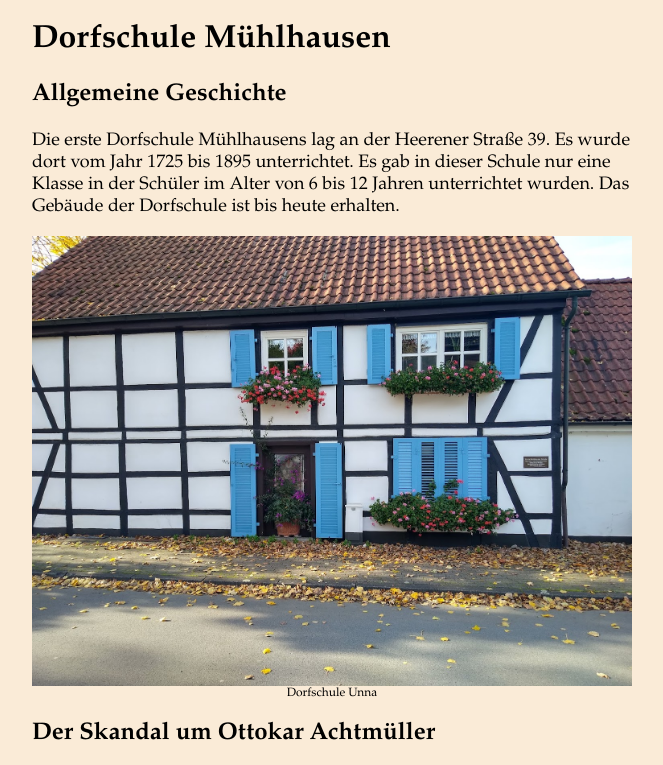
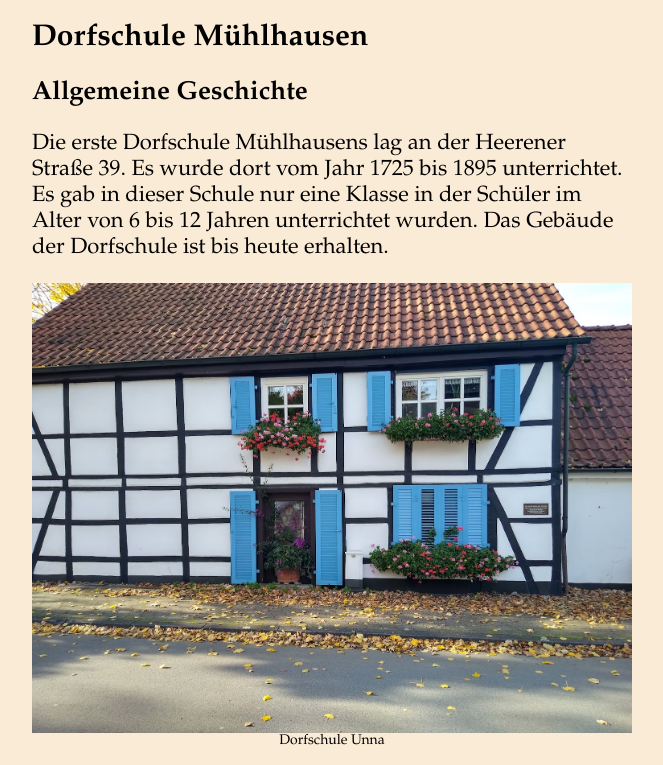
Before and after one commit to arndtniebisch/dorfschule, a plain HTML site: page index.html in a window 1280 px wide. Shown: the top 765 px of the page, without its empty margins (308-971 px from the left). Drawn offline with Linux system fonts and the light colour scheme.

Commit message:
changed font-size

```diff
--- a/index.html
+++ b/index.html
@@ -19,10 +19,16 @@
         }
         .caps{
             text-align: center;
-            font-size: 12px;
+            font-size: 14px;
+        }
+        h1{
+            font-size: 30px;
+        }
+        h2{
+            font-size: 26px;
         }
         p{
-            font-size: 18px;
+            font-size: 22px;
         }
     </style>
 <title>Dorfschule Mühlhausen</title>
@@ -44,12 +50,14 @@ Das Gebäude der Dorfschule ist bis heute erhalten. </p>
 Ottokar Achtmüller war bekannt als sehr strenger Lehrer, der seine Arbeit sehr ernst nahm und besonders darauf achtete, dass die Schüler ihre Hausarbeiten machten.
 Wenn die Schüler ihr Hausarbeiten nicht gemacht hatten, nahm Achtmüller diese Schüler mit in sein nahegelegenes Haus, auf dem Hügel in der Nähe der Dorfschule.</p>
 
+<img src="klassenfoto-caps.jpg" alt="Klassenfoto mit Max, Otto, Fritz, Karl und Achtmüller">
+<div class="caps">Klassenfoto mit Max, Otto, Fritz, Karl und Achtmüller</div>
+
+
 <p>Am 31. Oktober 1895 mussten die Schüler Max Müller, Otto Schneider, Fritz Schmidt und Karl Kummer mit zu Achtüller, um ihre Hausarbeiten zu machen. Die Kinder wurden nach diesem Tag nicht wieder gesehen.</p>
 
 <p>Achtmüller wurde beschuldigt, die Kinder entführt zu haben. Er beteuerte seine Unschuld und es konnte ihm nicht nachgewiesen werden, dass er die Kinder entführt hatte. </p>
 
-<img src="klassenfoto-caps.jpg" alt="Klassenfoto mit Max, Otto, Fritz, Karl und Achtmüller">
-<div class="caps">Klassenfoto mit Max, Otto, Fritz, Karl und Achtmüller</div>
 
 <p>Nach diesem Ereignis wurde die Schule geschlossen und der Lehrer verließ den Ort. Bis heute gibt es keine Spur  von den Kindern.</p>
 
```
